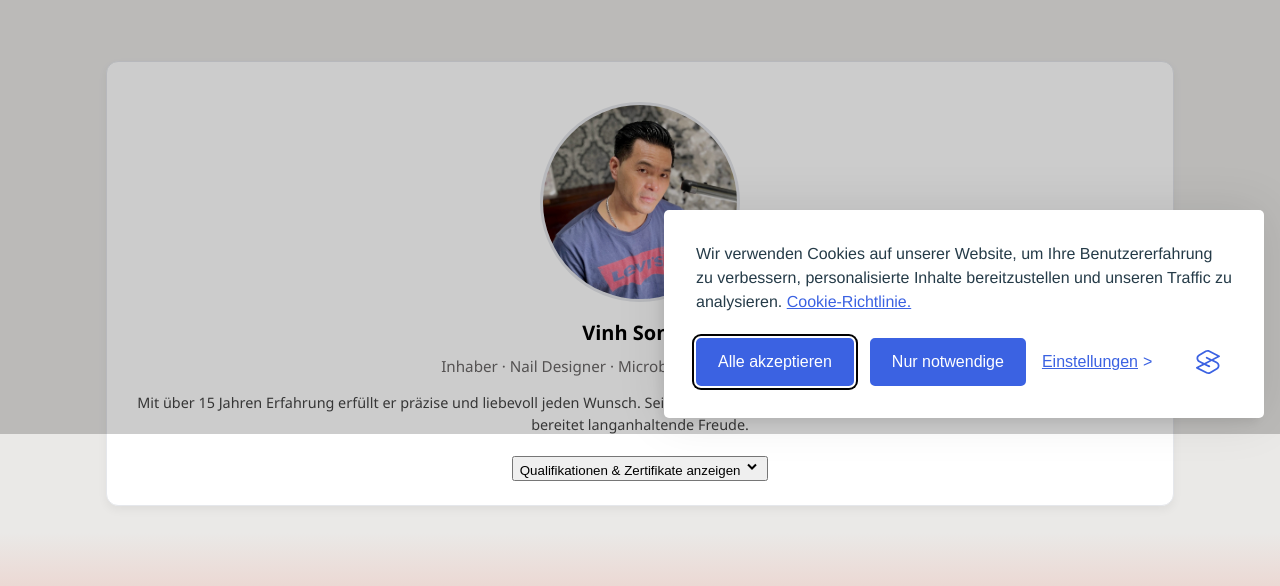
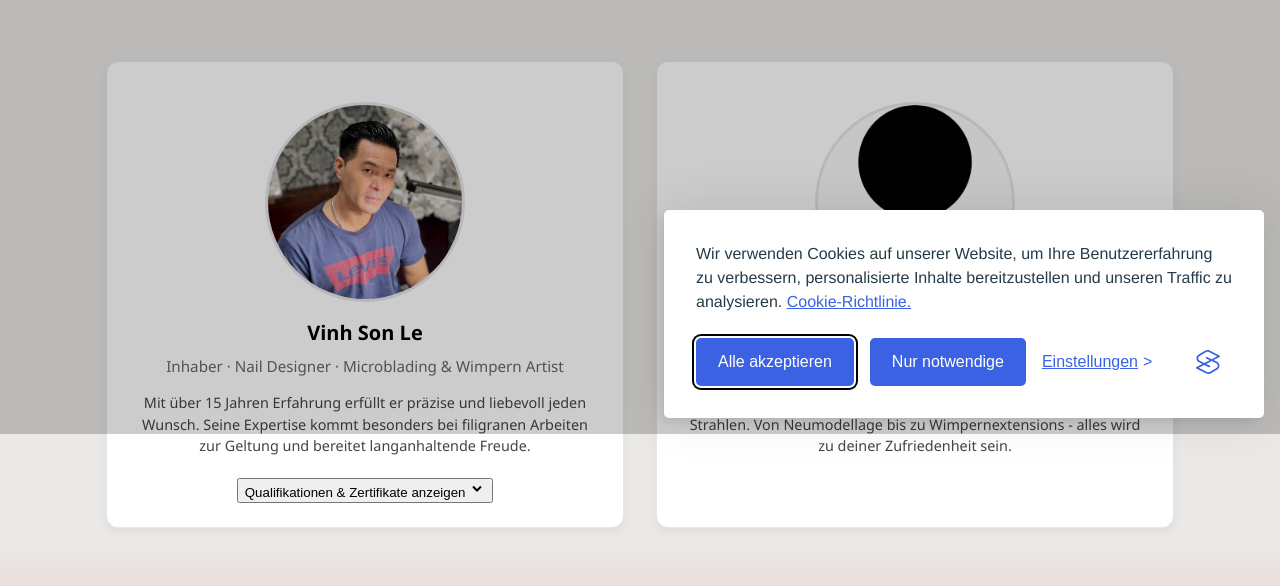
Before and after one commit to d-eversmann/juliaNailsDuesseldorf, a website: page Team.html in a window 1280 px wide. Shown: the part 366-952 px from the top of the page. Drawn offline with Linux system fonts and the light colour scheme.

Commit message:
Add second team card for Hana Dau

```diff
--- a/Team.html
+++ b/Team.html
@@ -64,21 +64,20 @@
         </article>
 
         <!-- Team-Karte 2 -->
-    <!--    <article class="team-card">
+        <article class="team-card">
             <figure class="team-media">
-                <img src="images/fullsize/generic-person-icon-profile_full.png" alt="Mitarbeiter – Nail Artist &amp; Lashes">
-                <figcaption class="visually-hidden">Mitarbeiter – Nail Artist &amp; Lashes</figcaption>
+                <img src="images/fullsize/generic-person-icon-profile_full.png" alt="Hana Dau – Allrounder">
+                <figcaption class="visually-hidden">Hana Dau – Allrounder</figcaption>
             </figure>
             <div class="team-content">
-                <h3 class="team-name">Mitarbeiter</h3>
+                <h3 class="team-name">Hana Dau</h3>
                 <p class="team-role">Allrounder</p>
                 <p class="team-bio">
-                    Mit seinem sonnigen Gemüt bringt er nicht nur die Nägel zum Strahlen. Von Neumodellage bis zu Wimpernextensions - alles wird zu deiner
+                    Mit ihrem sonnigen Gemüt bringt sie nicht nur die Nägel zum Strahlen. Von Neumodellage bis zu Wimpernextensions - alles wird zu deiner
                     Zufriedenheit sein.
                 </p>
             </div>
         </article>
-     -->
     </section>
 
     <!-- Optionaler CTA-Bereich -->
```
